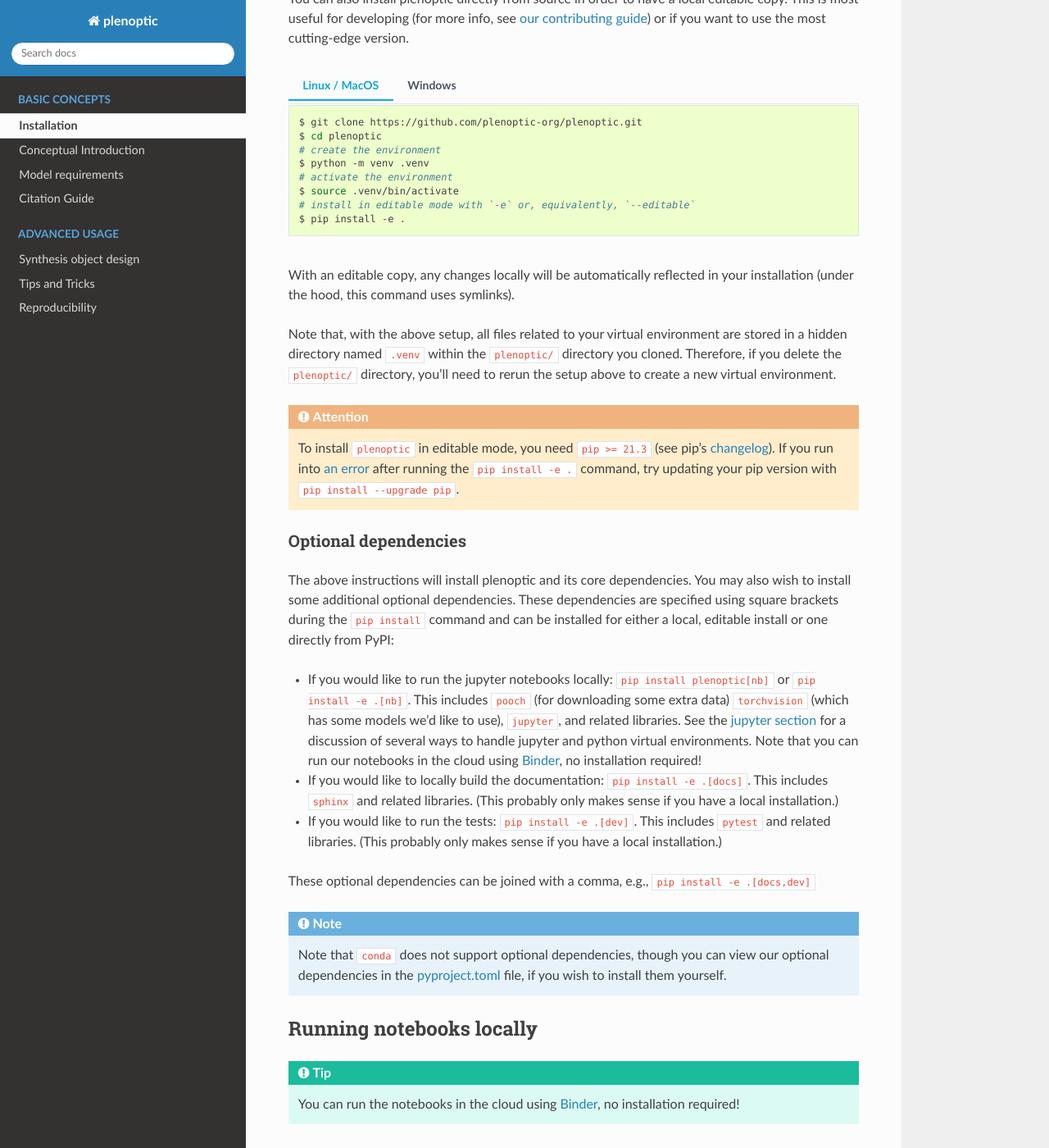
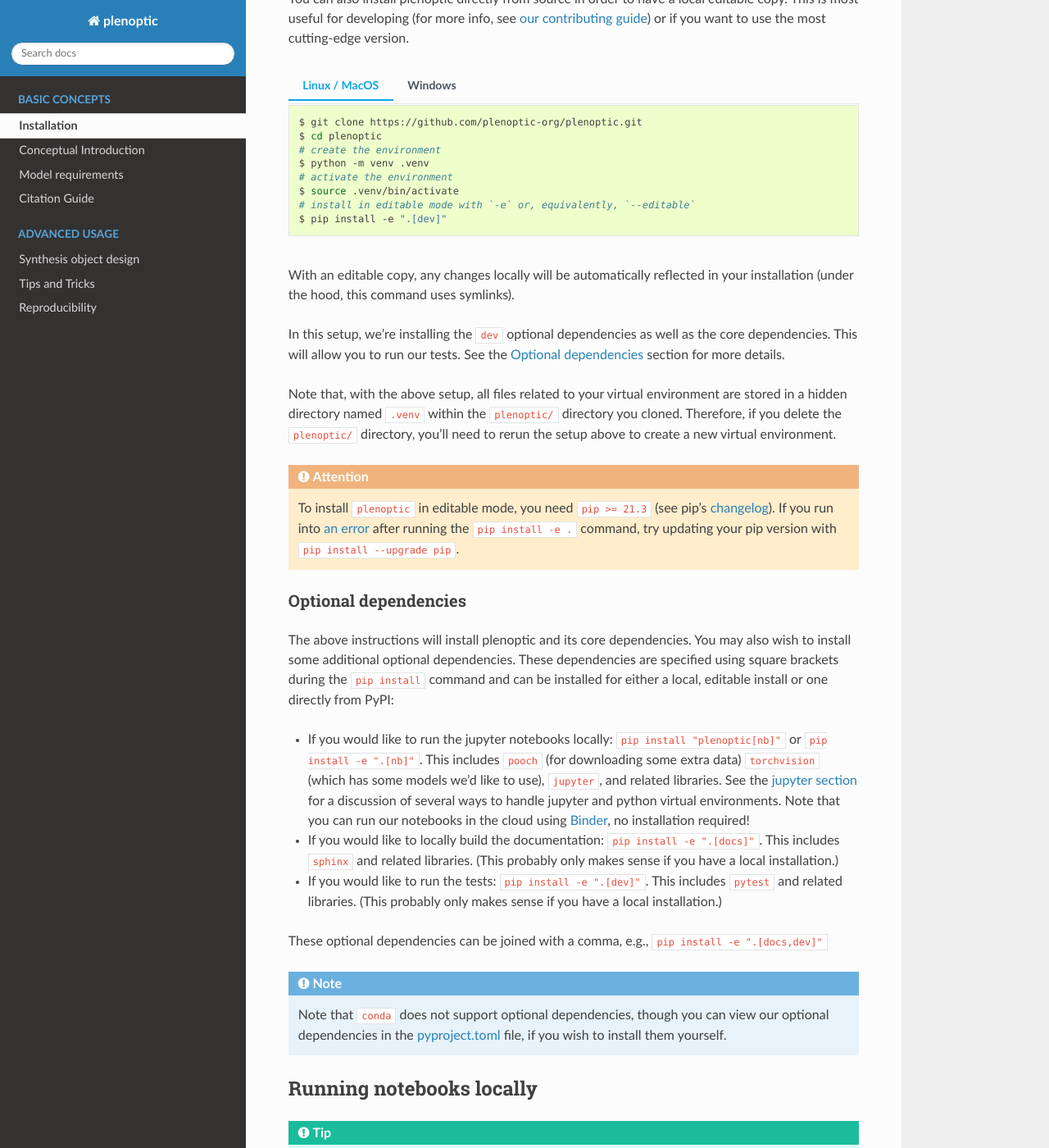
Before and after one commit to plenoptic-org/plenoptic, a Sphinx documentation site: the page built from docs/install.rst, in a window 1280 px wide and 1400 px high, scrolled down 1776 px. Shown: the whole window at 82% size. Built offline with Sphinx 7.4.7 and the Read the Docs theme 2.0.0, drawn with Linux system fonts in a browser that asks for light colours; pages that are not in the unit, such as notebooks, are missing from menus; the version number could not be read and is left out.

Commit message:
updates install instructions

```diff
--- a/docs/install.rst
+++ b/docs/install.rst
@@ -78,7 +78,7 @@
       # activate the environment
       $ source .venv/bin/activate
       # install in editable mode with `-e` or, equivalently, `--editable`
-      $ pip install -e .
+      $ pip install -e ".[dev]"
 
 .. tab:: Windows
 
@@ -91,9 +91,11 @@
       # activate the environment
       $ .venv\Scripts\activate
       # install in editable mode with `-e` or, equivalently, `--editable`
-      $ pip install -e .
+      $ pip install -e ".[dev]"
 
 With an editable copy, any changes locally will be automatically reflected in your installation (under the hood, this command uses symlinks).
+
+In this setup, we're installing the ``dev`` optional dependencies as well as the core dependencies. This will allow you to run our tests. See the :ref:`optional-deps` section for more details.
 
 Note that, with the above setup, all files related to your virtual environment are stored in a hidden directory named ``.venv`` within the ``plenoptic/`` directory you cloned. Therefore, if you delete the ``plenoptic/`` directory, you'll need to rerun the setup above to create a new virtual environment.
 
@@ -106,11 +108,11 @@
 
 The above instructions will install plenoptic and its core dependencies. You may also wish to install some additional optional dependencies. These dependencies are specified using square brackets during the ``pip install`` command and can be installed for either a local, editable install or one directly from PyPI:
 
-* If you would like to run the jupyter notebooks locally: ``pip install plenoptic[nb]`` or ``pip install -e .[nb]``. This includes ``pooch`` (for downloading some extra data) ``torchvision`` (which has some models we'd like to use), ``jupyter``, and related libraries. See the :ref:`jupyter section <jupyter>` for a discussion of several ways to handle jupyter and python virtual environments. Note that you can run our notebooks in the cloud using `Binder <https://mybinder.org/v2/gh/plenoptic-org/plenoptic/1.0.1?filepath=examples>`_, no installation required!
-* If you would like to locally build the documentation: ``pip install -e .[docs]``. This includes ``sphinx`` and related libraries. (This probably only makes sense if you have a local installation.)
-* If you would like to run the tests: ``pip install -e .[dev]``. This includes ``pytest`` and related libraries. (This probably only makes sense if you have a local installation.)
+* If you would like to run the jupyter notebooks locally: ``pip install "plenoptic[nb]"`` or ``pip install -e ".[nb]"``. This includes ``pooch`` (for downloading some extra data) ``torchvision`` (which has some models we'd like to use), ``jupyter``, and related libraries. See the :ref:`jupyter section <jupyter>` for a discussion of several ways to handle jupyter and python virtual environments. Note that you can run our notebooks in the cloud using `Binder <https://mybinder.org/v2/gh/plenoptic-org/plenoptic/1.0.1?filepath=examples>`_, no installation required!
+* If you would like to locally build the documentation: ``pip install -e ".[docs]"``. This includes ``sphinx`` and related libraries. (This probably only makes sense if you have a local installation.)
+* If you would like to run the tests: ``pip install -e ".[dev]"``. This includes ``pytest`` and related libraries. (This probably only makes sense if you have a local installation.)
 
-These optional dependencies can be joined with a comma, e.g., ``pip install -e .[docs,dev]``
+These optional dependencies can be joined with a comma, e.g., ``pip install -e ".[docs,dev]"``
 
 .. note:: Note that ``conda`` does not support optional dependencies, though you can view our optional dependencies in the `pyproject.toml <https://github.com/plenoptic-org/plenoptic/blob/main/pyproject.toml#L35>`_ file, if you wish to install them yourself.
 
@@ -194,14 +196,14 @@
 
                $ cd path/to/plenoptic
                $ source .venv/bin/activate
-               $ pip install -e .[nb]
+               $ pip install -e ".[nb]"
 
          .. tab:: plenoptic installed from PyPI
 
             .. code-block:: shell
 
                $ source path/to/environments/plenoptic-venv/bin/activate
-               $ pip install plenoptic[nb]
+               $ pip install "plenoptic[nb]"
 
       .. tab:: Windows
 
@@ -211,14 +213,14 @@
 
                $ cd path\to\plenoptic
                $ .venv\Scripts\activate
-               $ pip install -e .[nb]
+               $ pip install -e ".[nb]"
 
          .. tab:: plenoptic installed from PyPI
 
             .. code-block:: powershell
 
                $ path\to\environments\plenoptic-venv\Scripts\activate
-               $ pip install plenoptic[nb]
+               $ pip install "plenoptic[nb]"
 
       With this setup, when you have another virtual environment that you wish to run jupyter notebooks from, you must reinstall jupyter into that separate virtual environment, which is wasteful.
 
```
Also changed, not shown: CONTRIBUTING.md (+3 -3 lines).
